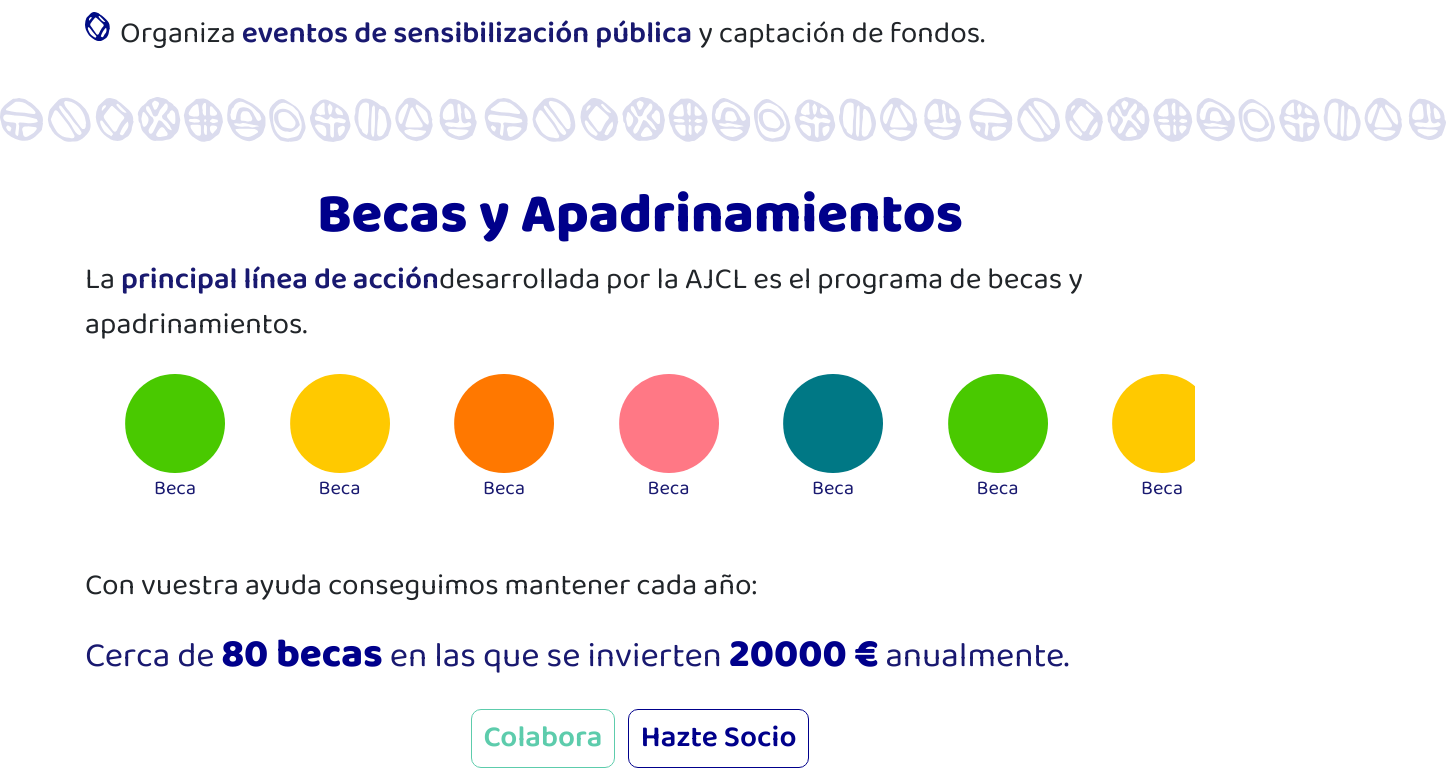
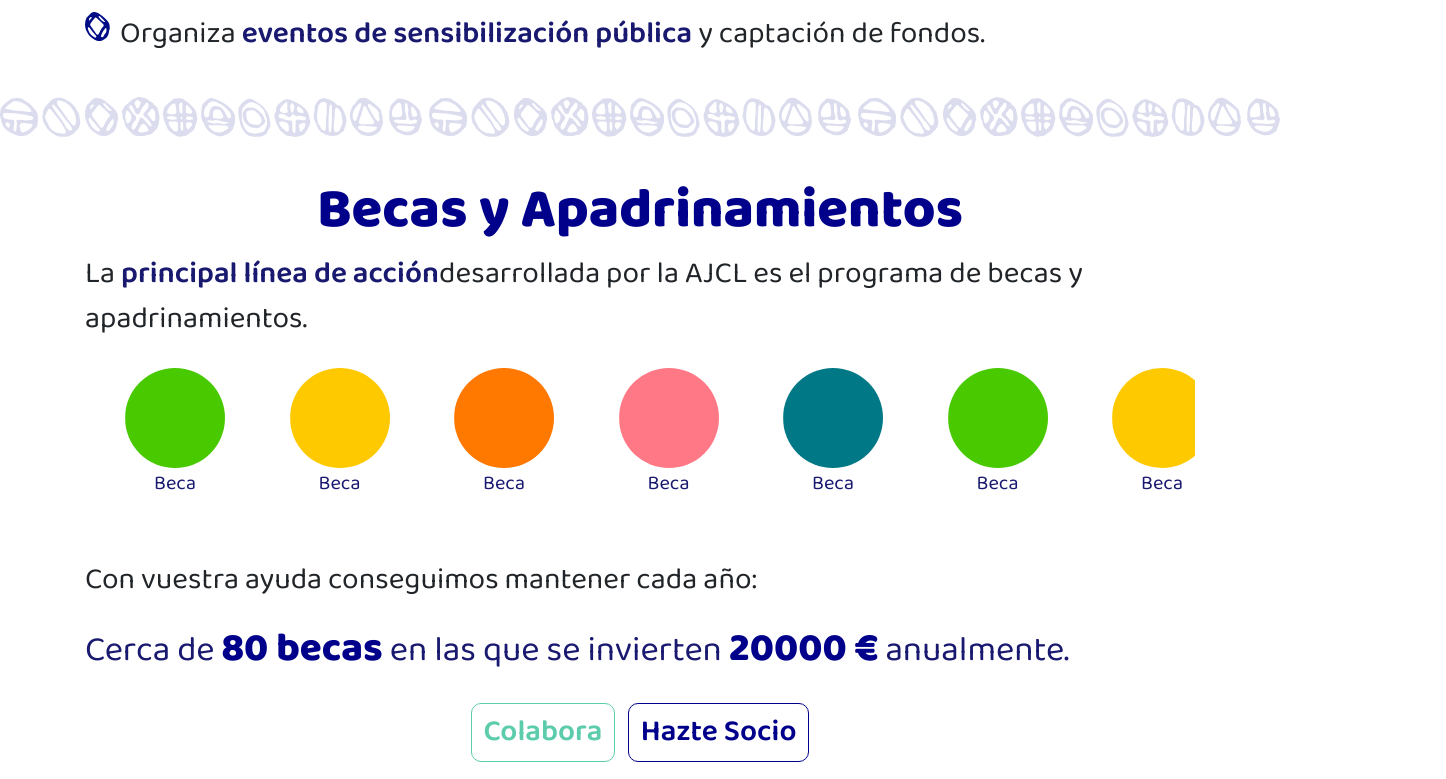
Before and after one commit to ajclwebdev/ajclwebdev.github.io, a plain HTML site: page index.html in a window 1280 px wide. Shown: the part 1111-1890 px from the top of the page, 1446 px wide, since content can reach past the window. Drawn offline with Linux system fonts and the light colour scheme.

Commit message:
Add files via upload

```diff
--- a/css/style.css
+++ b/css/style.css
@@ -100,7 +100,7 @@
 }
 
 .img_divider_ajcl{
-	height: 45px;
+	max-height: 45px;
 }
 
 .horizontal_scroll_ajcl{
```
